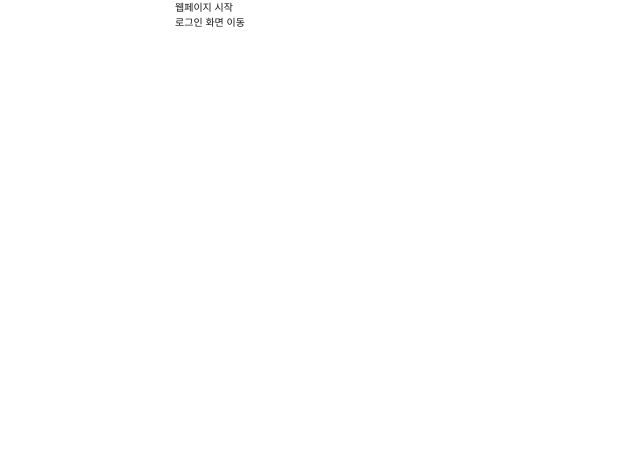
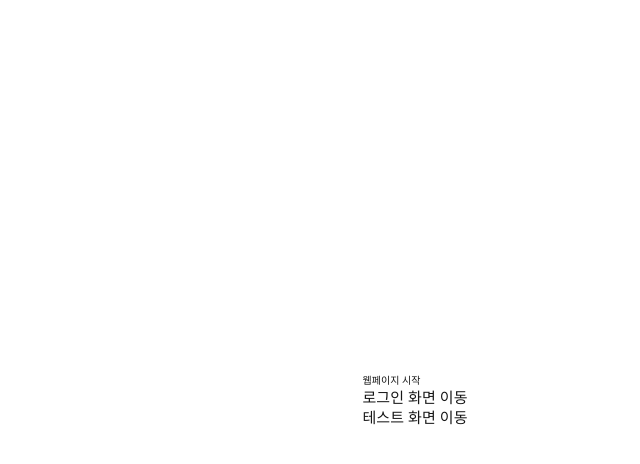
Before and after one commit to MindulMendul/TheFirstTake-frontend, a Next.js app: page / in a window 1280 px wide. Shown: the top 464 px of the page, without its empty margins (225-865 px from the left). Built offline with nearby package versions, Linux system fonts and the light colour scheme.

Commit message:
cookie 제대로 박힐... 걸?

```diff
--- a/package.json
+++ b/package.json
@@ -33,10 +33,12 @@
     "@types/react-dom": "^19",
     "@vitest/browser": "^3.1.2",
     "@vitest/coverage-v8": "^3.1.2",
+    "autoprefixer": "^10.4.21",
     "eslint": "^9",
     "eslint-config-next": "15.3.1",
     "eslint-plugin-storybook": "^0.12.0",
     "playwright": "^1.52.0",
+    "postcss": "^8.5.3",
     "storybook": "^8.6.12",
     "tailwindcss": "^4",
     "typescript": "^5",
--- a/src/actions/actions.ts
+++ /dev/null
@@ -1,12 +0,0 @@
-"use server"
-
-export async function asdf(code:string){
-  const res=await fetch(process.env.BACKEND_AUTH_KAKAO_URL, {
-    method:"POST",
-    body:JSON.stringify({code}),
-    headers:{"Content-Type":"application/json", credentials: 'include'}
-  });
-  const data=(await res.json()).data;
-
-  return data;
-};
--- a/src/actions/cookies.ts
+++ /dev/null
@@ -1,10 +0,0 @@
-"use server";
-
-import { cookies } from "next/headers";
-
-export const setToken = async (data:any) => {
-  const cookieStorage = await cookies();
-  console.log(cookieStorage);
-  cookieStorage.set("access_token", data?.access_token, {maxAge:3600});
-  cookieStorage.set("refresh_token", data?.refresh_token, {maxAge:86400});
-};
--- a/src/app/api/auth/callback/kakao/page.tsx
+++ /dev/null
@@ -1,20 +0,0 @@
-import { setToken } from "@/actions/cookies";
-import { asdf } from "../../../../../actions/actions";
-
-export default async function CallbackPage({searchParams}: any) {
-
-
-  // Server Action
-  async function create() {
-    'use server'
-    const data=await asdf((await searchParams).code);
-    await setToken(data);
-  }
-  await create();
-
-  return (
-    <div className="">
-      테스트
-    </div>
-  );
-}
--- /dev/null
+++ b/src/app/api/auth/callback/kakao/route.ts
@@ -0,0 +1,19 @@
+import { NextRequest, NextResponse } from "next/server";
+
+export async function GET(request: NextRequest) {
+  const code=request.nextUrl.searchParams.get("code");
+
+  const codeResponse=await fetch(process.env.AUTH_KAKAO_BACKEND_URL, {
+    method:"POST",
+    body:JSON.stringify({code}),
+    headers:{"Content-Type":"application/json"},
+    credentials: 'include'
+  });
+  const tokenData=(await codeResponse.json()).data;
+
+  const res = NextResponse.redirect("http://localhost:3000");
+  res.cookies.set("access_token", tokenData.access_token, { maxAge: 3600 });
+  res.cookies.set("refresh_token", tokenData.refresh_token, { maxAge: 86400 });
+
+  return res;
+}
--- a/src/app/layout.tsx
+++ b/src/app/layout.tsx
@@ -1,7 +1,6 @@
 import type { Metadata } from "next";
 import { Geist, Geist_Mono } from "next/font/google";
 import "./globals.css";
-import { SessionProvider } from "next-auth/react"
 
 const geistSans = Geist({
   variable: "--font-geist-sans",
@@ -26,11 +25,13 @@ export default function RootLayout({
   return (
     <html lang="ko">
       <body
-        className={`${geistSans.variable} ${geistMono.variable} antialiased max-w-[480px] mx-auto`}
+        className={`${geistSans.variable} ${geistMono.variable} antialiased h-screen max-w-[480px] mx-auto`}
       >
+        <div className="flex justify-center items-center h-full">
         {/* <SessionProvider session={session} refetchInterval={5 * 60}> */}
           {children}
         {/* </SessionProvider> */}
+        </div>
       </body>
     </html>
   );
--- a/src/app/page.tsx
+++ b/src/app/page.tsx
@@ -6,7 +6,17 @@ export default async function Home() {
     <div className="">
       웹페이지 시작
       <br/>
-      <Link href="/signin" className="h3">로그인 화면 이동</Link>
+      <Link href="/signin">
+        <button className="text-2xl btn btn-blue">
+          로그인 화면 이동
+        </button>
+      </Link>
+      <br/>
+      <Link href="/test">
+        <button className="text-2xl btn btn-blue">
+          테스트 화면 이동
+        </button>
+      </Link>
     </div>
   );
 }
--- a/src/components/auth/SignInButton.tsx
+++ b/src/components/auth/SignInButton.tsx
@@ -1,13 +1,9 @@
-import { redirect } from "next/navigation";
 
 export default function SignInButton() {
   return (
     <form
-      action={async () => {
-        "use server"
-        const uri=`https://kauth.kakao.com/oauth/authorize?client_id=${process.env.AUTH_KAKAO_ID}&redirect_uri=${"http://172.16.101.234:3000/api/auth/callback/kakao"}&response_type=code`;
-        redirect(uri);
-      }}
+      action={`https://kauth.kakao.com/oauth/authorize?client_id=${process.env.AUTH_KAKAO_ID}&redirect_uri=${process.env.AUTH_KAKAO_REDIRECT_URL}&response_type=code`}
+      method="GET"
     >
       <button type="submit">Sign In</button>
     </form>
--- a/src/type/env.d.ts
+++ b/src/type/env.d.ts
@@ -1,10 +1,11 @@
 declare global {
   namespace NodeJS {
     interface ProcessEnv {
+      BACKEND_URL: string;
       AUTH_KAKAO_ID: string;
       AUTH_KAKAO_SECRET: string;
-      BACKEND_URL: string;
-      BACKEND_AUTH_KAKAO_URL: string;
+      AUTH_KAKAO_REDIRECT_URL: string;
+      AUTH_KAKAO_BACKEND_URL: string;
     }
   }
   // interface Window {
--- /dev/null
+++ b/tailwind.config.ts
@@ -0,0 +1,12 @@
+module.exports = {
+  content: [
+    "./app/**/*.{js,ts,jsx,tsx,mdx}",
+    "./pages/**/*.{js,ts,jsx,tsx,mdx}",
+    "./components/**/*.{js,ts,jsx,tsx,mdx}",
+    "./src/**/*.{js,ts,jsx,tsx,mdx}",
+  ],
+  theme: {
+    extend: {},
+  },
+  plugins: [],
+}
```
Also changed, not shown: 1 other file (tests, documents, lock files or other folders).
